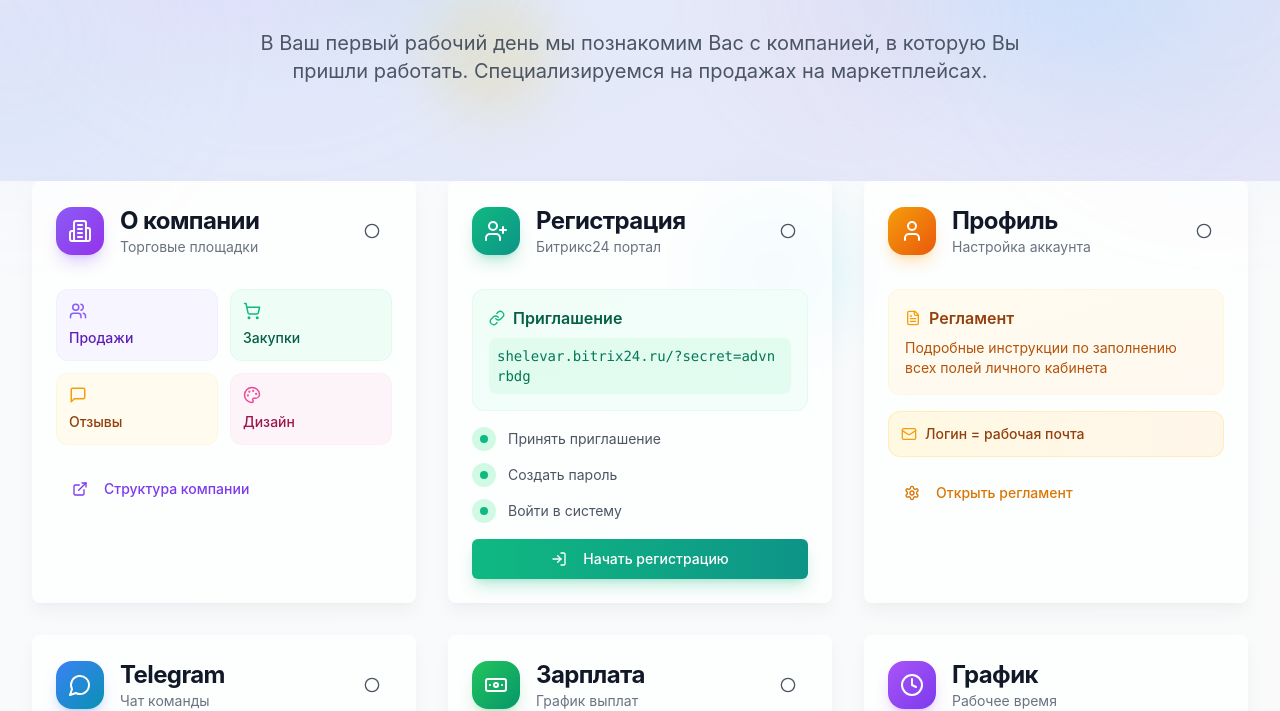
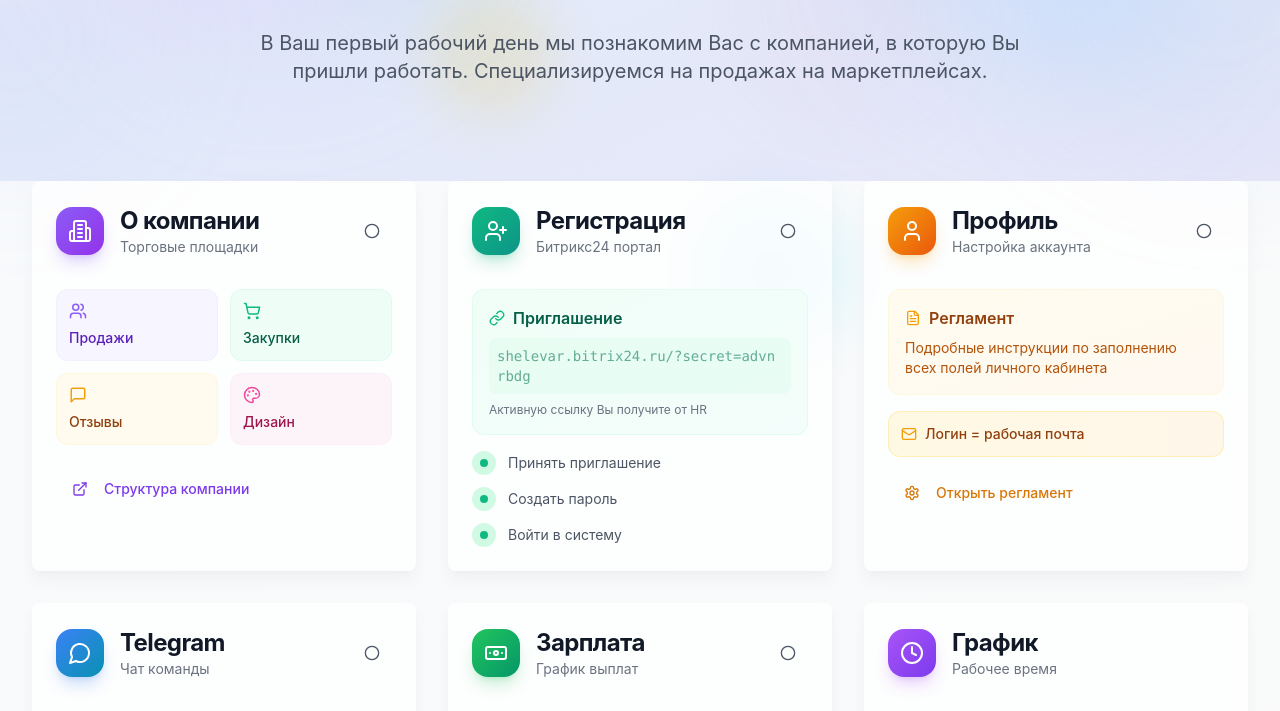
Before and after one commit to pr-poehali-dev/welcome-letter-design, a React (Vite) app: page / in a window 1280 px wide. Shown: the part 409-1120 px from the top of the page. Built offline with nearby package versions, Linux system fonts and the light colour scheme.

Commit message:
fix: деактивация ссылки регистрации

```diff
--- a/src/pages/Index.tsx
+++ b/src/pages/Index.tsx
@@ -270,17 +270,15 @@ const Index = () => {
                   <Icon name="Link" size={16} className="text-emerald-500 mr-2" />
                   <h4 className={`font-semibold ${darkMode ? 'text-emerald-300' : 'text-emerald-800'}`}>Приглашение</h4>
                 </div>
-                <a
-                  href="https://shelevar.bitrix24.ru/?secret=advnrbdg"
-                  target="_blank"
-                  rel="noopener noreferrer"
-                  className={`text-sm font-mono p-2 rounded-lg break-all transition-colors duration-200 block ${darkMode
-                    ? 'text-emerald-300 bg-emerald-900/30 hover:bg-emerald-900/50'
-                    : 'text-emerald-700 bg-emerald-100/50 hover:bg-emerald-200/50'
-                  }`}
-                >
+                <div className={`text-sm font-mono p-2 rounded-lg break-all cursor-not-allowed opacity-60 ${darkMode
+                    ? 'text-emerald-300 bg-emerald-900/30'
+                    : 'text-emerald-700 bg-emerald-100/50'
+                  }`}>
                   shelevar.bitrix24.ru/?secret=advnrbdg
-                </a>
+                </div>
+                <p className={`text-xs mt-2 ${darkMode ? 'text-gray-400' : 'text-gray-500'}`}>
+                  Активную ссылку Вы получите от HR
+                </p>
               </div>
 
               <div className="space-y-3">
@@ -297,17 +295,7 @@ const Index = () => {
                 ))}
               </div>
 
-              <a
-                href="https://shelevar.bitrix24.ru/?secret=advnrbdg"
-                target="_blank"
-                rel="noopener noreferrer"
-                className="block"
-              >
-                <Button className="w-full bg-gradient-to-r from-emerald-500 to-teal-600 hover:from-emerald-600 hover:to-teal-700 text-white shadow-lg shadow-emerald-500/25 hover:shadow-emerald-500/40 transition-all duration-300">
-                  <Icon name="LogIn" size={16} className="mr-2" />
-                  Начать регистрацию
-                </Button>
-              </a>
+
             </CardContent>
           </Card>
 
```
Also changed, not shown: 1 other file (tests, documents, lock files or other folders).
